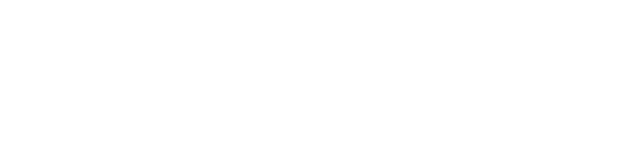
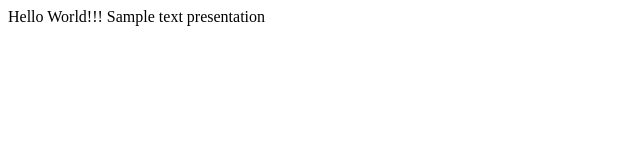
Before and after one commit to thaniyatechnology/internship, a plain HTML site: page index.html in a window 1280 px wide. Shown: the whole page, without its empty margins (0-640 px from the left). Drawn offline with Linux system fonts and the light colour scheme.

Commit message:
Update index.html

```diff
--- a/index.html
+++ b/index.html
@@ -1,5 +1,6 @@
 <html>
-
+  <head>Hello World!!!</head>
+  <body> Sample text presentation</body>
 
 
 </html>
```
